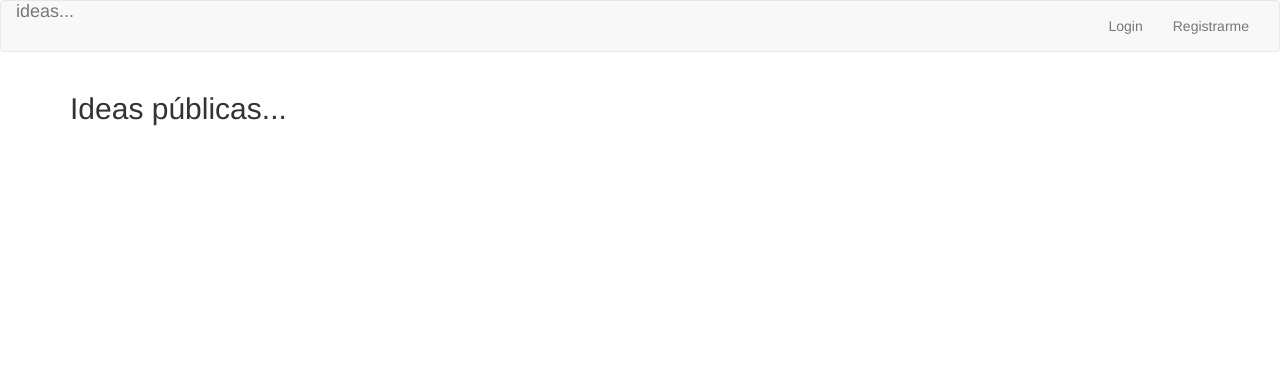
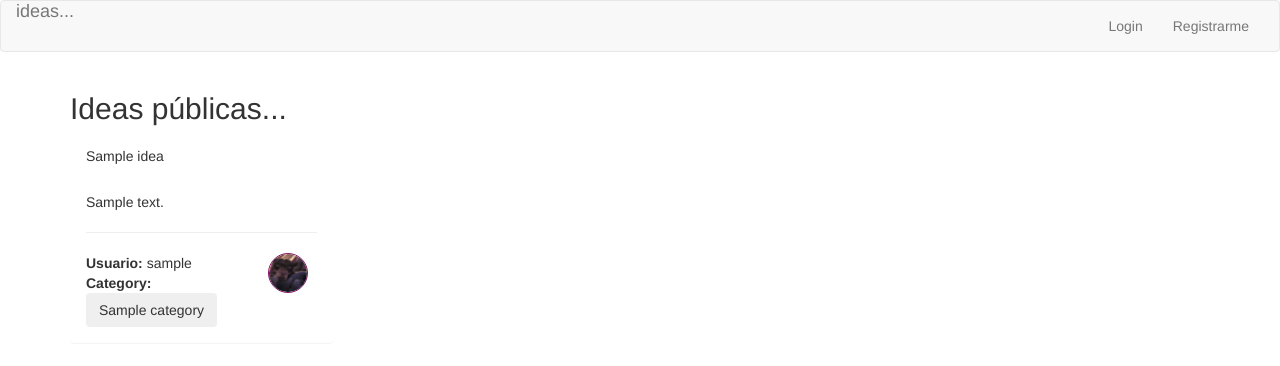
Before and after one commit to Manuelcg92/ideas, a Flask app: template app/templates/index.html in a window 1280 px wide. Shown: the top 366 px of the page. Run offline with Flask 3, Linux system fonts and the light colour scheme; the template is opened without the code that fills it: most values are stand-ins (such as "Sample title", 1, 10 or a date in 2020); parts of the project's set-up code (start-up, migrations or seed data) failed here and were passed over; some libraries are stand-ins or nearby versions.

Commit message:
second commit

```diff
--- a/app/static/css/main.css
+++ b/app/static/css/main.css
@@ -24,8 +24,10 @@
 
 .label-figure-avatar > .label-avatar {
     background-color: rgb(135,17,108);
+    padding: 5px 10px 5px 10px;
+    border-radius: 27px;
+}
 
-}
 .navbar-brand{
     padding-top: inherit !important;
 }
--- a/app/templates/index.html
+++ b/app/templates/index.html
@@ -1,4 +1,5 @@
 {% extends 'base.html' %}
+{% import 'macros/macroIdea.html' as macro_idea %}
 {% block title %}
     {{ super() }}
     index
@@ -6,5 +7,10 @@
 {% block content %}
     <div class="container">
         <h2>Ideas públicas...</h2>
+        <div class="row">
+            {% for idea in public_ideas %}
+                {{ macro_idea.render_idea(idea) }}
+            {% endfor %}
+        </div>
     </div>
 {% endblock %}
--- /dev/null
+++ b/app/templates/macros/macroIdea.html
@@ -0,0 +1,24 @@
+{% macro render_idea(idea) %}
+    <div class="col-md-3">
+        <div class="panel panel-{{ ['primary','success','info','warning','danger','default'] }}">
+            <div class="panel-heading">
+                {{ idea.title }}
+            </div>
+            <div class="panel-body">
+                {{ idea.description }}
+                <hr>
+                <div class="row">
+                    <div class="col-md-8 col-sm-6 col-xs-4">
+                        <b>Usuario: </b> {{ idea.user.username }}
+                        <b>Category: </b> <button class="btn btn-ptimary">{{ idea.category.name }}</button>
+                    </div>
+                    <div class="col-md-4 col-sm-6 col-xs-8 text-center">
+                        <div class="figure-profile">
+                            <img src="{{url_for('picture_profile', filename='idea.user.avatar') if idea.user.avatar else url_for('picture_profile', filename='none')}}" width="40" width="40" class="img-circle" alt="avatar">
+                        </div>
+                    </div>
+                </div>
+            </div>
+        </div>
+    </div>
+{% endmacro %}
--- a/main.py
+++ b/main.py
@@ -1,6 +1,7 @@
 from flask import render_template as render, flash, send_from_directory
 from app import create_app
 from app.migrate import init_db
+from app.services import list_public_ideas
 
 # cargar y registrar el blueprint
 
@@ -19,7 +20,10 @@ def internal_server_error(error):
 
 @app.route('/')
 def index():
-    return render('index.html')
+    context = {
+        'public': list_public_ideas()
+    }
+    return render('index.html', **context)
 
 @app.template_filter()
 def visibility_public_or_private(visibility):
```
Also changed, not shown: app/services.py (+8 -0 lines).
